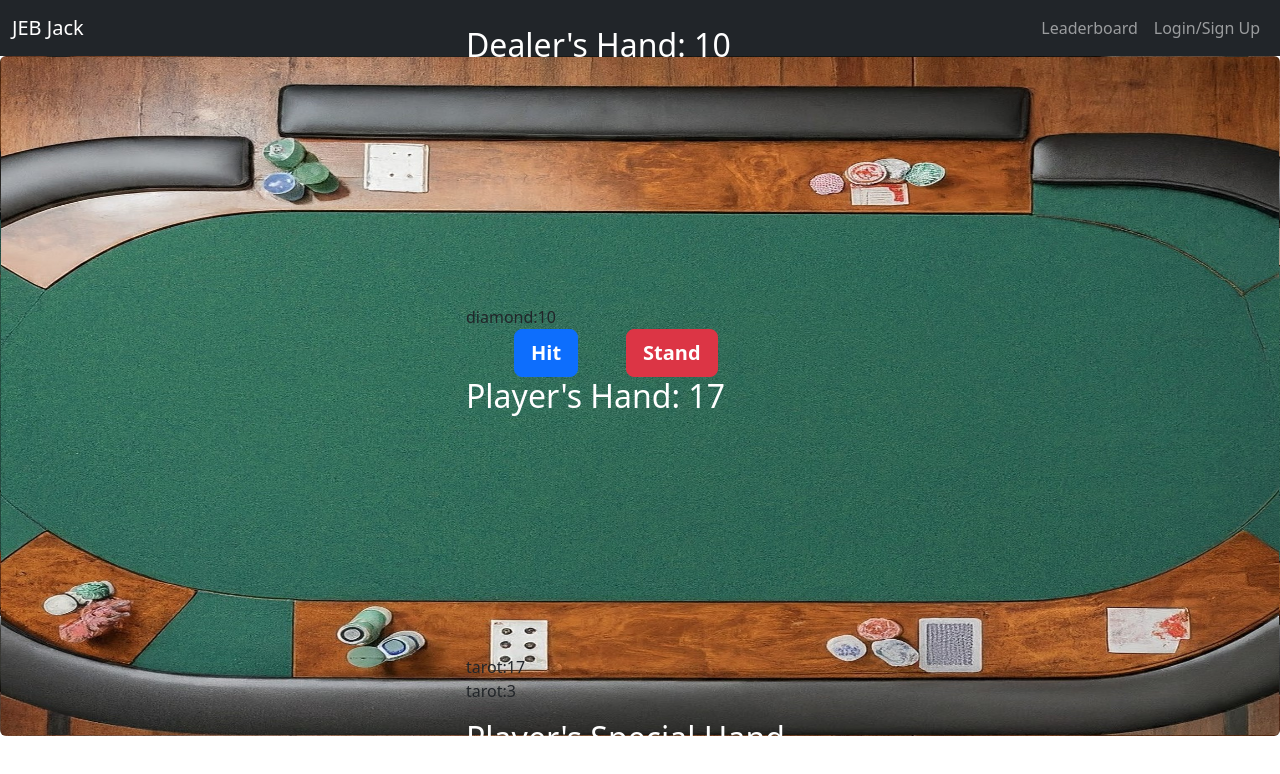
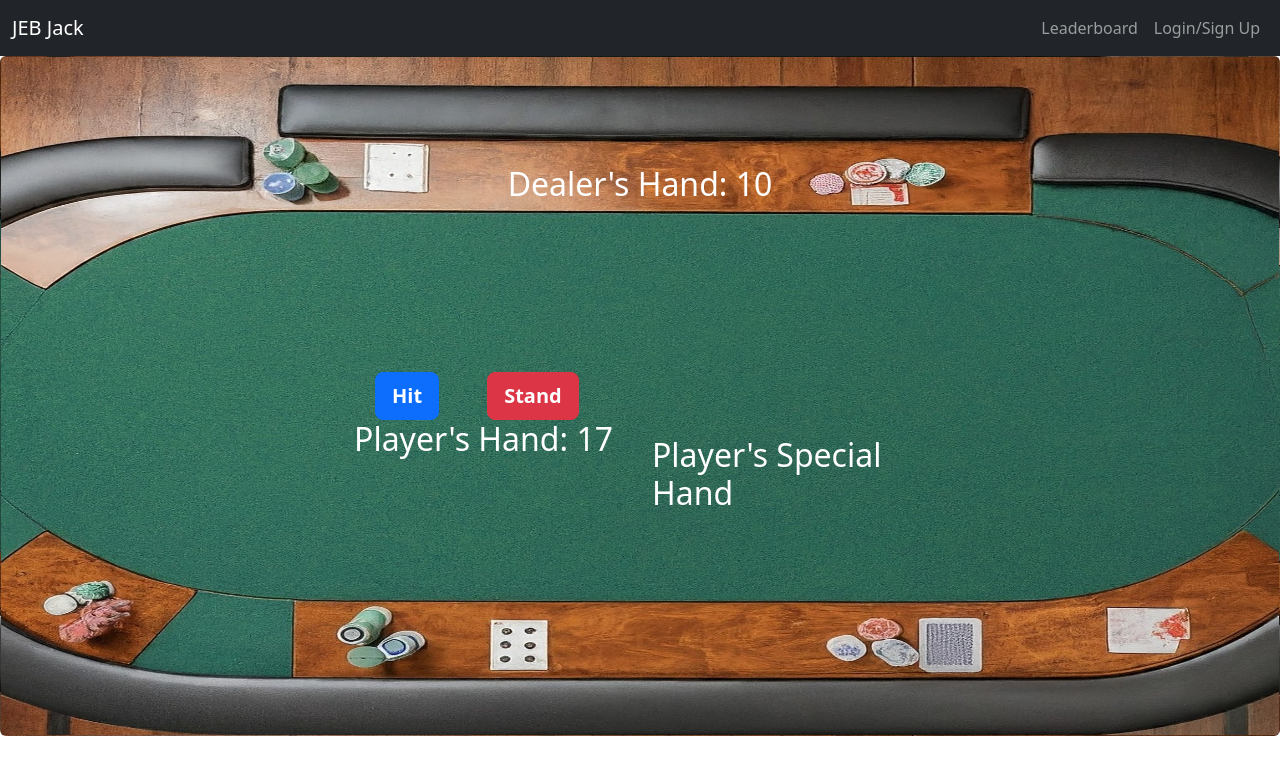
Before and after one commit to ekellogg90/JEB-Jack, a React (Vite) app in the folder client/: page /game in a window 1280 px wide. Shown: the top 774 px of the page. Built offline with nearby package versions, Linux system fonts and the light colour scheme.

Commit message:
fixed some pages style and card sizing

```diff
--- a/client/src/components/Hand.jsx
+++ b/client/src/components/Hand.jsx
@@ -9,7 +9,7 @@ export default function regularHand({cards,owner,handValue}) {
     const cardIMGarr = cardIMGInfo(cards);
     return (
     <div>
-        <h2 className="text-white fs-2">{owner}: {handValue}</h2>
+        <h2 className="text-white fs-2 text-center">{owner}: {handValue}</h2>
         <Container>
             <Row>
                 {cardIMGarr.map((card, index) => (
@@ -23,11 +23,11 @@ export default function regularHand({cards,owner,handValue}) {
             ))}
             </Row>
         </Container>
-            {cards.map((card, index) => (
+            {/* {cards.map((card, index) => (
                 <div key={index}>
                     {card.card}:{card.valueOfCard}
                 </div>
-            ))}
+            ))} */}
         </div>
     );
 }
--- a/client/src/pages/Game.jsx
+++ b/client/src/pages/Game.jsx
@@ -1,6 +1,6 @@
 import completeDeck from '../utils/completeDeck';
 import { useState, useEffect } from 'react';
-import { Button } from 'react-bootstrap';
+import { Button, Container, Row, Col } from 'react-bootstrap';
 import Hand from '../components/Hand';
 import SpecialHand from '../components/SpecialHand';
 import bjTable from '../assets/bjtable.jpg';
@@ -316,9 +316,6 @@ export default function Game() {
         <>
         <div className='card align-items-center justify-content-center' style={cardStyle}>
             <div>
-
-            </div>
-            <div>
                 <Hand cards={state.dealerHand} owner={"Dealer's Hand"} handValue={state.dealerHandValue}/>
                 {state.gameOver && (<div><h2>{state.result.message}</h2></div>)}
             {!state.newGame ? (
@@ -329,8 +326,16 @@ export default function Game() {
             ) : (
                 <Button onClick={resetGame}>Reset</Button>
             )}
-                <Hand cards={state.playerHand} owner={"Player's Hand"} handValue={state.playerHandValue}/>
-                <SpecialHand cards={state.playerSpecialHand} />
+            <Container>
+                <Row>
+                    <Col>
+                        <Hand cards={state.playerHand} owner={"Player's Hand"} handValue={state.playerHandValue}/>
+                    </Col>
+                    <Col>
+                        <SpecialHand cards={state.playerSpecialHand} />
+                    </Col>
+                </Row>
+            </Container>
             </div>
         </div>
         </>
--- a/client/src/pages/HomePage.jsx
+++ b/client/src/pages/HomePage.jsx
@@ -11,12 +11,11 @@ export default function HomePage() {
     };
     return (
     <>
-        <div className="container">
-            <h1 className="text-center mb-2 mt-2 text-primary">
+        <div>
+            <div className="card align-items-center justify-content-center" style={cardStyle}>
+            <h1 className="text-center mb-5 text-white">
                 Welcome to JEB Jack
             </h1>
-
-            <div className="card align-items-center justify-content-center" style={cardStyle}>
                 <Link to='/game'>
                     <Button type='button' variant='danger'>
                         PLAY GAME
--- a/client/src/utils/spriteSheet.jsx
+++ b/client/src/utils/spriteSheet.jsx
@@ -34,14 +34,14 @@ async function spriteSheetCardCutter(ssWidth, ssHeight, ssRows, ssCols, filePath
                     const card = (
                         <Canvas
                         key={`${row}-${col}`}
-                        height={(cardHeight -500)}
-                        width={(cardWidth -350)}
+                        height={(cardHeight -571)}
+                        width={(cardWidth -400)}
                         draw={(context) => {
                             context.clearRect(0, 0, cardWidth, cardHeight); // makes canvas
                             context.drawImage(
                             ss,
                             x, y, cardWidth, cardHeight, // source sprite
-                            0, 0, (cardWidth -350), (cardHeight -500)  // destination canvas
+                            0, 0, (cardWidth -400), (cardHeight -571)  // destination canvas
                             );
                         }}
                         />
```
